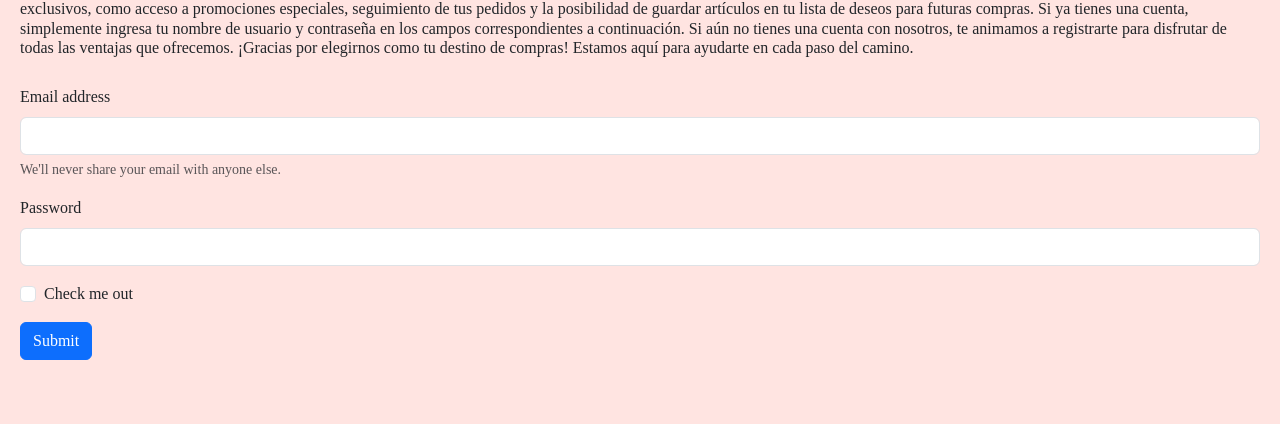
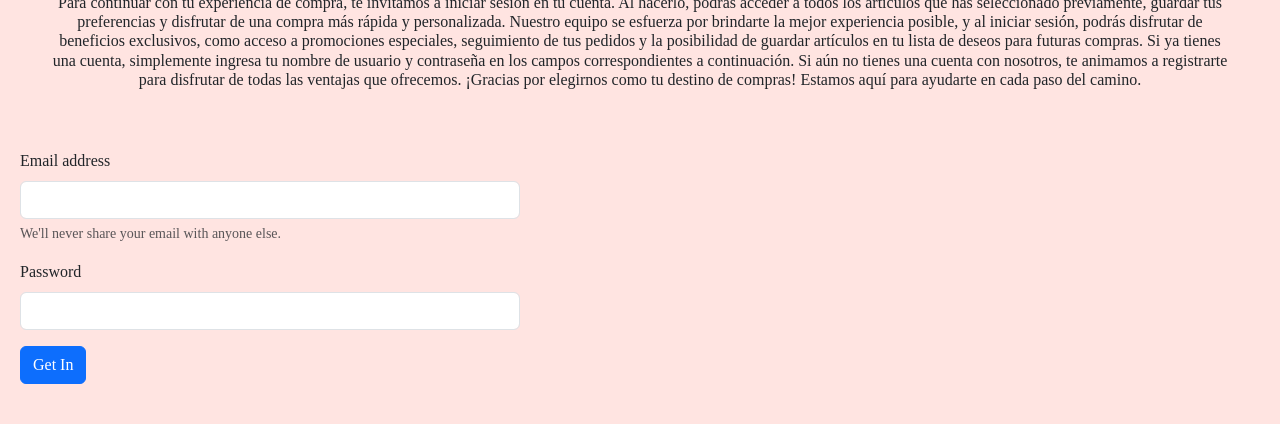
Before and after one commit to salvatierrakarenm/ProyectoFinal.SalvatierraKaren, a website: page pages/carrito.html in a window 1280 px wide. Shown: the part 389-813 px from the top of the page. Drawn offline with nearby package versions, Linux system fonts and the light colour scheme.

Commit message:
modified carrito

```diff
--- a/pages/carrito.html
+++ b/pages/carrito.html
@@ -103,8 +103,9 @@
                 ¡Gracias por elegirnos como tu destino de compras! Estamos aquí para ayudarte en cada paso del camino.
             </h4>
         </div>
+
+        <div class="carritoIngreso">
             <form>
-
                 <div class="mb-3">
                     <label for="exampleInputEmail1" class="form-label">Email address</label>
                     <input type="email" class="form-control" id="exampleInputEmail1" aria-describedby="emailHelp">
@@ -114,12 +115,10 @@
                     <label for="exampleInputPassword1" class="form-label">Password</label>
                     <input type="password" class="form-control" id="exampleInputPassword1">
                 </div>
-            <div class="mb-3 form-check">
-                <input type="checkbox" class="form-check-input" id="exampleCheck1">
-                <label class="form-check-label" for="exampleCheck1">Check me out</label>
+                <button type="submit" class="btn btn-primary">Get In</button>
+            </form>
         </div>
-            <button type="submit" class="btn btn-primary">Submit</button>
-        </form>
+
     </main>
 </body>
 
--- a/scss/_contenedor.scss
+++ b/scss/_contenedor.scss
@@ -79,3 +79,11 @@
     border-radius: 4rem;
 
 }
+.carritoCompra{
+    text-align: center;
+    margin: 1rem;
+    padding: 1rem;
+}
+.carritoIngreso{
+    max-width: 500px;
+}
```
Also changed, not shown: css/estilos.css. Lines whose indentation alone changed are shown as unchanged.
